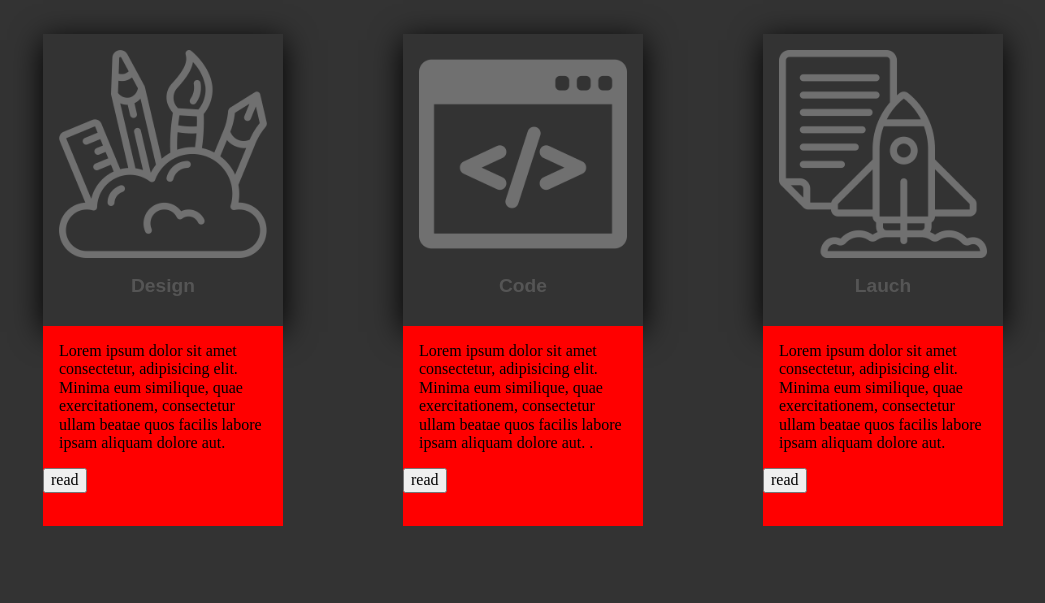
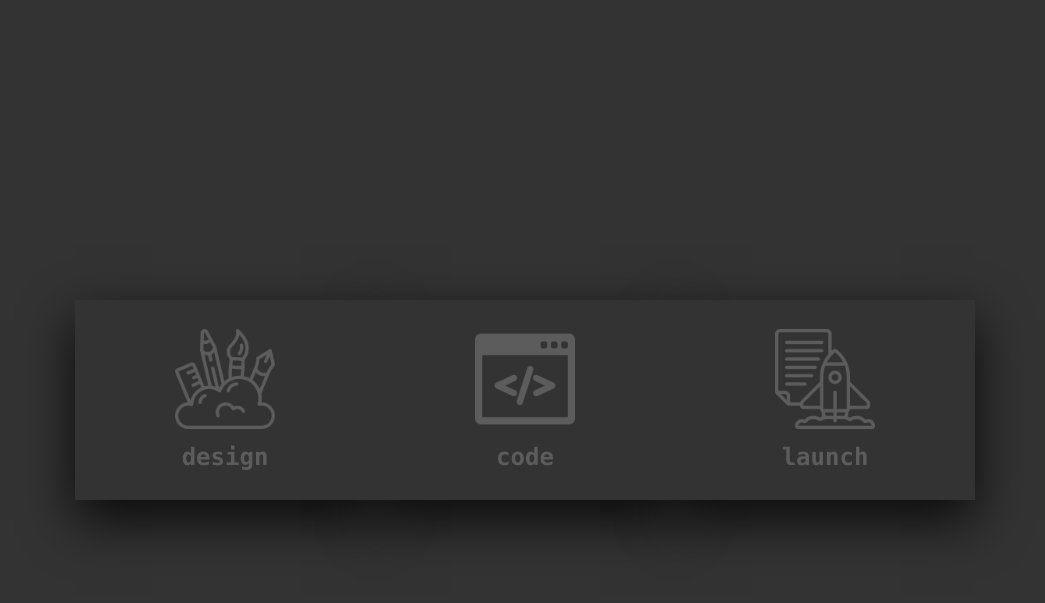
Before and after one commit to aSt0m/card-01, a plain HTML site: page index.html in a window 1280 px wide. Shown: the whole page, without its empty margins (117-1162 px from the left). Drawn offline with Linux system fonts and the light colour scheme.

Commit message:
Add files via upload
Versión de YouTube para revisar

```diff
--- a/css/style.css
+++ b/css/style.css
@@ -1,71 +1,107 @@
 
 
-*,
+/* *,
 *:after, *:before{
 
     box-sizing: border-box;
 }
 img{
     max-width: 100%;
+} */
+
+img{
+    max-width: 100%;
 }
 body{
+    margin: 0;
+    padding: 0;
+    min-height: 100vh;
     background: #333;
-}
-.section-card{
-    width: 80%;
-    margin: 0 auto;
+    display: flex;
+    justify-content: center;
+    align-items: center;
+    font-family: Consolas;
 
 }
+
 .container{
+    width: 70%;
+    position: relative;
     display: flex;
     justify-content: space-between;
     align-items: center;
-    width: 100%;
-    height: 35rem;
-
-}
-.card{
-    width: 15rem;
-    margin: 2rem;
-    position: relative;
-}
-.card-up{
-    padding: 1rem;
-    box-shadow: 0px 6px 30px;
-    z-index: 10;
-
-}
-.img{
-    opacity: .3;
-}
-.link{
-    text-align: center;
-    font-size: 1.2rem;
-    font-family: sans-serif;
-    color: #555;
-    text-transform: capitalize;
-}
-.card-down {
-    background: #fff;
-    position: relative;
-    box-sizing: border-box;
-    background: red;
-    overflow: hidden;
-    height: 200px
-}
-.container-text{
-    height: 0px;
-}
-.container-img:hover .container-img{
-    cursor: pointer;
-}
-
-
-.text{
-
-    margin: 0;
-    padding: 1rem;
-
 
 
 }
+.container .card{
+    position: relative;
+}
+.container .card .face{
+     width: 300px;
+     height: 200px;
+     transition: 0.5s;
+}
+.container .card .face.face1{
+    position: relative;
+    background: #333;
+    display:flex;
+    justify-content: center;
+    align-items: center;
+    z-index: 1;
+    transform: translateY( 100px );
+}
+.container .card:hover .face.face1{
+    background: #ff0057;
+    transform: translateY(0)
+}
+.container .card .face.face1 .content{
+    opacity: 0.2;
+    transition: 0.5s;
+}
+.container .card:hover .face.face1 .content{
+    opacity: 1;
+
+}
+.container .card .face.face1 .content img{
+    max-width: 100px;
+
+}
+.container .card .face.face1 .content h3{
+    margin: 10px 0 0;
+    padding: 0;
+     color: #fff;
+     text-align: center;
+     font-size: 1.5em;
+}
+.container .card .face.face2{
+    position: relative;
+    background: #fff;
+    display: flex;
+    justify-content: center;
+    align-items: center;
+    padding: 20px;
+    box-sizing: border-box;
+    box-shadow:  0 20px 50px rgba( 0, 0, 0, 0.8 );
+    transform: translateY( -100px );
+}
+.container .card:hover .face.face2{
+    transform: translateY( 0  );
+
+}
+.container .card .face.face2 .content p{
+    margin: 0;
+    padding: 0;
+}
+.container .card .face.face2 .content a{
+    margin: 15px 0 0 ;
+    display: inline-block;
+    text-decoration: none;
+    font-weight: 900;
+    color: #333;
+    padding: 5px;
+    border: 1px solid #333;
+}
+.container .card .face.face2 .content a:hover{
+    background: #333;
+    color: #fff;
+}
--- a/index.html
+++ b/index.html
@@ -1,63 +1,71 @@
 <!DOCTYPE html>
 <html lang="es">
+
 <head>
     <meta charset="UTF-8">
     <meta http-equiv="X-UA-Compatible" content="IE=edge">
     <meta name="viewport" content="width=device-width, initial-scale=1.0">
-    <link rel="stylesheet" href="css/Normalize.css">
+    <!-- <link rel="stylesheet" href="css/Normalize.css"> -->
     <link rel="stylesheet" href="css/style.css">
     <title>Card-dos</title>
 </head>
+
 <body>
-
-    <div class="section-card">
     <div class="container">
         <div class="card">
-                <div class="card-up"><!-- face face1 -->
-                    <div class="container-img"><!-- content -->
+            <div class="face face1">
+                <div class="content">
                     <img class='img' src="img/design.png" alt="">
-                        <h1 class='link'>design</h1>
+                    <h3 class='link'>design</h3>
                 </div>
             </div>
-                <div class="card-down"><!-- face face2 -->
-                    <div class="container-text"><!-- content -->
-                        <p class="text">Lorem ipsum dolor sit amet consectetur, adipisicing elit. Minima eum similique, quae exercitationem, consectetur ullam beatae quos facilis labore ipsam aliquam dolore aut.
+            <div class="face face2">
+                <div class="content">
+                    <p class="text">Lorem ipsum dolor sit amet consectetur, adipisicing elit. Minima eum similique, quae
+                    exercitationem, consectetur ullam beatae quos facilis labore ipsam aliquam dolore aut.
                     </p>
-                         <button>read</button>
+                    <a  href="#">read more</a>
+                </div>
 
             </div>
         </div>
-           </div>
+
+
         <div class="card">
-                <div class="card-up"><!-- face face1 -->
-                    <div class="container-img face"><!-- content -->
+            <div class="face face1">
+
+                <div class="content">
+                    <!-- content -->
                     <img class='img' src="img/code.png" alt="">
-                        <h1 class='link'>code</h1>
+                    <h3 class='link'>code</h3>
                 </div>
             </div>
-                <div class="card-down"><!-- face face2 -->
-                    <div class="container-text face"><!-- content -->
-                        <p class="text">Lorem ipsum dolor sit amet consectetur, adipisicing elit. Minima eum similique, quae exercitationem, consectetur ullam beatae quos facilis labore ipsam aliquam dolore aut. .</p>
-                        <button>read</button>
+            <div class="face face2">
+                <p class="text">Lorem ipsum dolor sit amet consectetur, adipisicing elit. Minima eum similique, quae
+                    exercitationem, consectetur ullam beatae quos facilis labore ipsam aliquam dolore aut.
+                </p>
+                <a  href="#">read more</a>
+            </div>
+        </div>
+
+
+        <div class="card">
+            <div class="face face1">
+                <div class="content">
+                    <img class='img' src="img/launch.png" alt="">
+                    <h3 class='link'>launch</h3>
+                </div>
+            </div>
+            <div class="face face2">
+                <p class="text">Lorem ipsum dolor sit amet consectetur, adipisicing elit. Minima eum similique, quae
+                    exercitationem, consectetur ullam beatae quos facilis labore ipsam aliquam dolore aut.
+                </p>
+                <a  href="#">read more</a>
             </div>
         </div>
     </div>
-            <div class="card">
-                <div class="card-up"><!-- face face1 -->
-                    <div class="container-img"><!-- content -->
-                        <img class='img' src="img/launch.png" alt="">
-                        <h1 class='link'>lauch</h1>
-                    </div>
-                </div>
-                <div class="card-down"><!-- face face2 -->
-                    <div class="container-text"><!-- content -->
-                        <p class="text">Lorem ipsum dolor sit amet consectetur, adipisicing elit. Minima eum similique, quae exercitationem, consectetur ullam beatae quos facilis labore ipsam aliquam dolore aut. </p>
-                        <button>read</button>
-                    </div>
-                </div>
-           </div>
-        </div>
-    </div>
+
     <script src="js/app.js"></script>
 </body>
+
 </html>
--- a/js/app.js
+++ b/js/app.js
@@ -1,7 +1,7 @@
 
 
 /* variables */
-
+/*
 container = document.querySelector('.container');
 card = document.querySelector('.card');
 cardUp = document.querySelector('.card-up');
@@ -11,12 +11,14 @@ cardDown = document.querySelector('.card-down');
 cardUp.addEventListener('mouseover', ()=>{
 
     cardDown.style.height = '200px';
-    cardDown.style.transition = '1s';
+    cardDown.style.transition = 'ease 1s';
 })
 cardUp.addEventListener('mouseout',()=>{
     cardDown.style.height = '0';
+    cardDown.style.transition = '1s';
 
 })
 
 containerArray = Array.from( "container")
 console.log( containerArray );
+*/
```
Lines whose indentation alone changed are shown as unchanged.
